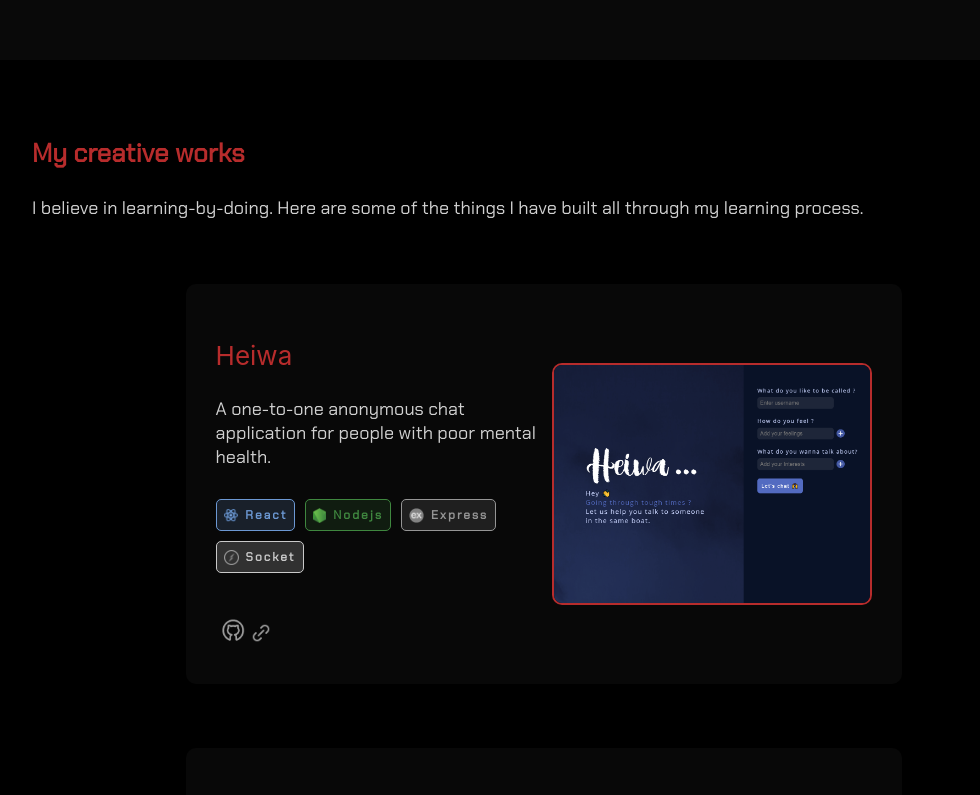
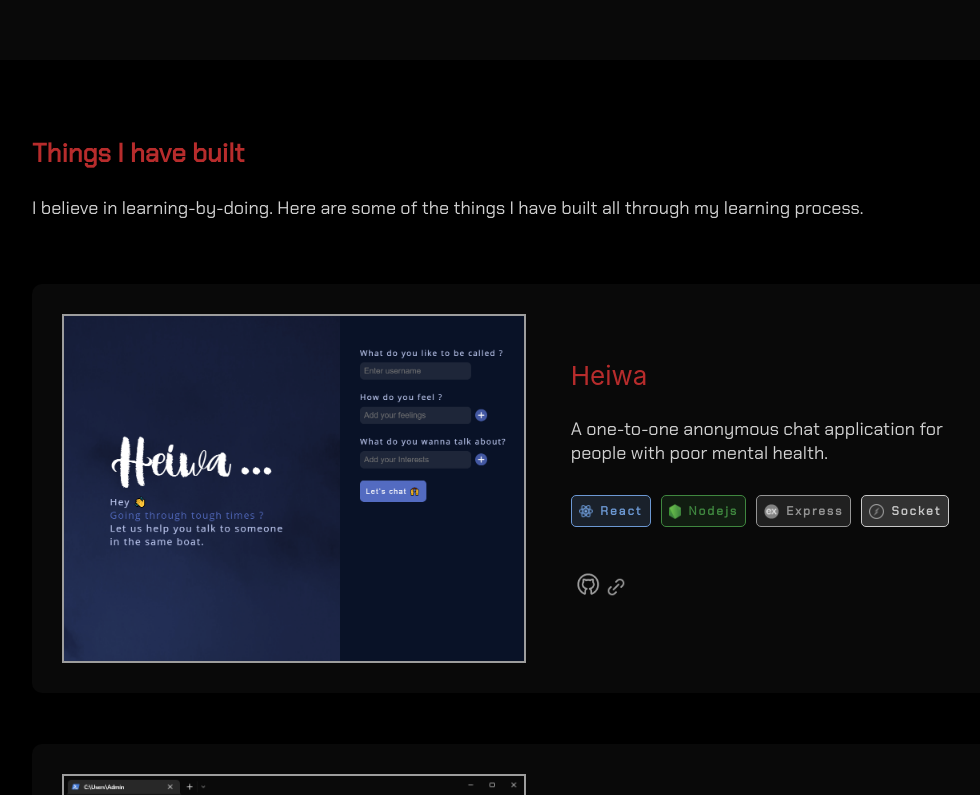
Before and after one commit to AthN3090/portfolio-athn, a React (Create React App) app: page / in a window 1280 px wide. Shown: the part 1540-2335 px from the top of the page, without its empty margins (96-1076 px from the left). Built offline with nearby package versions, Linux system fonts and the light colour scheme.

Commit message:
different design implementation for project section

```diff
--- a/src/components/About/About.css
+++ b/src/components/About/About.css
@@ -61,7 +61,7 @@
     }
 
 }
-@media only screen and (max-width: 768px){
+@media only screen and (max-width: 900px){
     .intro-container{
         width: 100%;
         flex-wrap: wrap;
@@ -72,7 +72,7 @@
     .skill-tag{
         min-width: 0px;
         width: 40%;
-        font-size: 3vw;
+        font-size: 18px;
     }
     .about{
         margin: 0;
--- a/src/components/Home/Home.css
+++ b/src/components/Home/Home.css
@@ -32,6 +32,10 @@
     border-radius: 10px;
     border-color: #B72C2C;
     color: #B72C2C;
+}
+.resume-button:hover{
+    background-color: #2b00008b;
+
 }
 .hello-msg{
     margin: 12px 0px;
--- a/src/components/Navigation/Navigation.css
+++ b/src/components/Navigation/Navigation.css
@@ -86,7 +86,7 @@
         height: 100%;
         display: flex;
         flex-direction: column;
-        margin: 0px 50px;
+        margin: 0px 30px;
         justify-content: center;
 
     }
--- a/src/components/Projects/Project.css
+++ b/src/components/Projects/Project.css
@@ -10,7 +10,7 @@
 .project-section{
     margin-top: 10vh;
     margin-bottom: 10vh;
-    width: 60%;
+    width: 70%;
 }
 
 .card-container{
@@ -21,12 +21,12 @@
 }
 .project-card{
     border-radius: 10px;
-    width: 70%;
+    width: 100%;
     padding: 30px 30px;
     display: flex;
     align-items: center;
-    background-color: #080808;
-    margin-bottom:5vw;
+    background-color: rgb(9, 9, 9);;
+    margin-bottom:4vw;
 
 }
 
@@ -44,6 +44,10 @@
 .project-details{
     margin-right: 10px;
     font-size: 26px;
+    width: 50%;
+    padding: 20px;
+    height: 100%;
+    background-color: rgb(9, 9, 9);
 
 }
 .project-description{
@@ -57,14 +61,19 @@
 
 }
 .project-img-container{
+    width: 50%;
     display: flex;
+    margin-right: 25px;
     align-items: center;
+
 
 }
 .project-img{
-    border: 2px solid #B72C2C;
-    border-radius: 10px;
-    width: 22vw;
+    display: block;
+    border: 2px solid #9D9D9D;
+    border-radius: 0px;
+    width: 100%;
+    height: auto;
 }
 .project-stack{
     margin-top: 30px;
@@ -144,9 +153,6 @@
     justify-content: center;
 }
 
-.project-img{
-    width:25vw;
-}
 .project-img-container{
     display: flex;
     padding-bottom: 0px;
@@ -165,7 +171,16 @@
 
     }
     .project-card{
-        flex-direction: column-reverse;
+        flex-direction: column;
+        width: 100%;
+        margin-bottom: 10vw;
+    }
+    .project-img-container{
+        margin: 0;
+        width: 100%;
+    }
+    .project-details{
+        padding: 0;
         width: 100%;
     }
     .project-img{
--- a/src/components/Projects/Project.js
+++ b/src/components/Projects/Project.js
@@ -22,7 +22,7 @@ function Project() {
     <div className="project-container" id="projects">
         <div className="project-section">
             <div >
-                <p className="project-section-title">My creative works</p>
+                <p className="project-section-title">Things I have built</p>
                 <p className="project-section-description">
                 I believe in learning-by-doing. Here are some of the things I have built all through my learning process.
                 </p>
@@ -30,6 +30,9 @@ function Project() {
             </div>
             <div className="card-container">
             <div className="project-card">
+                <div className="project-img-container">
+                        <img className="project-img" src={heiwa} alt="projectimage"></img>
+                    </div>
                     <div className="project-details">
                     <p style={{color:"#B72C2C", }}>Heiwa</p>
                         <div className="project-description ">
@@ -54,11 +57,12 @@ function Project() {
                             <a href="https://heiwa.vercel.app/"><img src={demo} alt="" height="20px"/> </a>
                         </div>
                     </div>
-                    <div className="project-img-container">
-                        <img className="project-img" src={heiwa} alt="projectimage"></img>
-                    </div>
+
                 </div>
                 <div className="project-card">
+                <div className="project-img-container">
+                        <img className="project-img" src={saveme} alt="projectimage"></img>
+                    </div>
                     <div className="project-details">
                     <p style={{color:"#B72C2C", }}>Save-me</p>
                         <div className="project-description ">
@@ -83,11 +87,12 @@ function Project() {
                             {/* <a href="#projects" ><img src={demo} height="20px" alt="demo-link" /> </a> */}
                         </div>
                     </div>
-                    <div className="project-img-container">
-                        <img className="project-img" src={saveme} alt="projectimage"></img>
-                    </div>
+
                 </div>
                 <div className="project-card">
+                <div className="project-img-container">
+                        <img className="project-img" src={reactivemines} alt="projectimage"></img>
+                    </div>
                     <div className="project-details">
                     <p style={{color:"#B72C2C", }}>Minesweeper React</p>
                         <div className="project-description ">
@@ -103,9 +108,7 @@ function Project() {
                             <a href="https://reactive-mines.firebaseapp.com/"><img src={demo} alt="" height="20px"/> </a>
                         </div>
                     </div>
-                    <div className="project-img-container">
-                        <img className="project-img" src={reactivemines} alt="projectimage"></img>
-                    </div>
+
                 </div>
 
             </div>
```
